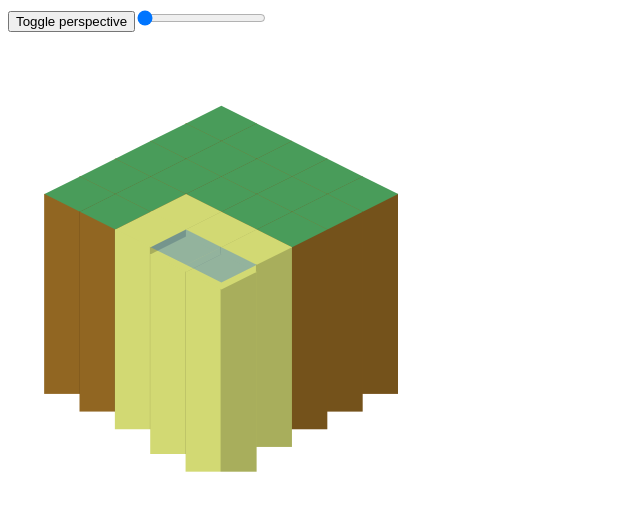
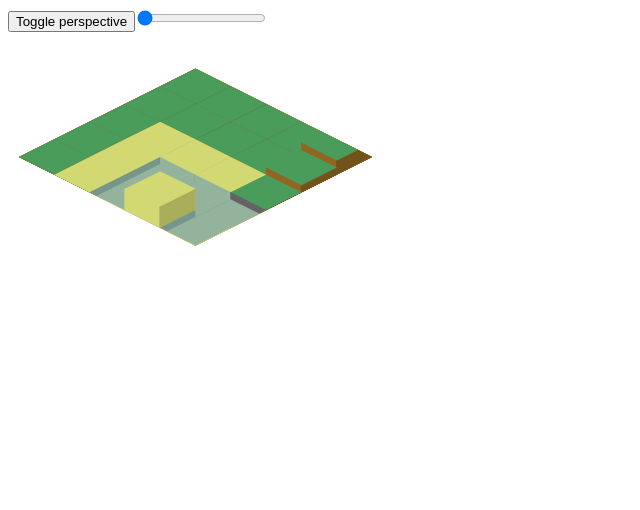
Before and after one commit to strux/isometric-fun, a Vue app: page / in a window 1280 px wide. Shown: the top 510 px of the page, without its empty margins (0-640 px from the left). Built offline with nearby package versions, Linux system fonts and the light colour scheme.

Commit message:
Cleans up tile water level and rendering

```diff
--- a/src/App.vue
+++ b/src/App.vue
@@ -28,7 +28,7 @@ export default {
       if (this.perspective) {
         style = {
           ...style,
-          transform: 'scale(1,0.5) rotate(45deg) translate(50%)',
+          transform: 'scale(1, 0.5) translate(25%, 0%) rotate(45deg)',
         }
       }
       return style
--- a/src/components/Tile.vue
+++ b/src/components/Tile.vue
@@ -11,11 +11,10 @@
 <script>
 export default {
   name: 'Tile',
-  props: ['x', 'y', 'time', 'tileData', 'tileSize'],
+  props: ['x', 'y', 'time', 'tileData', 'tileSize', 'waterLevel'],
   data: function() {
     return {
       stepHeight: 10,
-      waterLevel: 2,
     }
   },
   computed: {
@@ -37,16 +36,16 @@ export default {
       }
     },
     waterStyle() {
-      if (this.tileData.elevation <= this.waterLevel) {
+      if (this.tileData.elevation < this.waterLevel) {
         return {
           position: 'relative',
           boxSizing: 'border-box',
           width: `${this.tileSize}px`,
           height: `${this.tileSize}px`,
-          backgroundColor: this.timeColor([219, 100, 50]), //`hsl(219, 100%, 50%)`,
+          backgroundColor: this.timeColor([219, 100, 50]),
           opacity: 0.3,
-          top: `-${(this.waterLevel - this.tileData.elevation + 1) * this.stepHeight}px`,
-          left: `-${(this.waterLevel - this.tileData.elevation + 1) * this.stepHeight}px`,
+          top: `-${(this.waterLevel - this.tileData.elevation) * this.stepHeight}px`,
+          left: `-${(this.waterLevel - this.tileData.elevation) * this.stepHeight}px`,
         }
       }
     },
@@ -69,7 +68,7 @@ export default {
         backgroundColor: `hsla(0, 100%, 0%, ${this.tileData.shadowOpacity})`,
       }
     },
-    height() {
+    elevation() {
       return (this.tileData.elevation - this.waterLevel) * this.stepHeight
     },
     hypotenuse() {
@@ -78,10 +77,12 @@ export default {
   },
   methods: {
     left() {
-      return this.x * this.tileSize - this.height
+      // the -1 is to add a left buffer tile
+      return ((this.x - 1) * this.tileSize) - this.elevation
     },
     top() {
-      return (this.y * this.tileSize) - this.height
+      // the -1 is to add a top buffer tile
+      return ((this.y - 1) * this.tileSize) - this.elevation
     },
     timeColor(hsl) {
       let sStart = 6
--- a/src/components/TileRenderer.vue
+++ b/src/components/TileRenderer.vue
@@ -7,7 +7,8 @@
         :y="rowIndex - playerPosition[1]"
         :time="time"
         :tile-size="tileSize"
-        :tileData="tileData.tiles[tileIndex(columnIndex, rowIndex)]"
+        :tile-data="tileData.tiles[tileIndex(columnIndex, rowIndex)]"
+        :water-level="tileData.waterLevel"
         :key="columnIndex + ',' + rowIndex">
       </tile>
     </div>
@@ -27,16 +28,18 @@ export default {
   },
   computed: {
     visibleRows () {
-      return this.range(this.playerPosition[1], this.playerPosition[1] + (this.tileData.viewHeight-1))
+      // we are rendering one extra row for when there are transparent tiles at the top (water)
+      return this.range(this.playerPosition[1], this.playerPosition[1] + (this.tileData.viewHeight))
     },
     visibleColumns () {
-      return this.range(this.playerPosition[0], this.playerPosition[0] + (this.tileData.viewWidth-1))
+      // we are rendering one extra row for when there are transparent tiles at the left (water)
+      return this.range(this.playerPosition[0], this.playerPosition[0] + (this.tileData.viewWidth))
     },
     maskStyle () {
       return {
         width: `${this.tileSize * this.tileData.viewWidth}px`,
         height: `${this.tileSize * this.tileData.viewHeight}px`,
-        //overflow: 'hidden',
+        overflow: 'hidden',
       }
     },
   },
--- a/src/data/tileMap.js
+++ b/src/data/tileMap.js
@@ -23,6 +23,22 @@ const typeMap = [
   'ddssssssdd',
   'dddddddddd',
 ]
+/*
+const elevationMap = [
+  '44444',
+  '44444',
+  '44444',
+  '44444',
+  '44444',
+]
+const typeMap = [
+  'sssss',
+  'sssss',
+  'sssss',
+  'sssss',
+  'sssss',
+]
+*/
 
 const typeDict = {
   d: {
@@ -46,7 +62,7 @@ for (let i=0; i<elevationMap.length; i++) {
     for (let j=0; j<elevations.length; j++) {
       tiles[(i * elevations.length) + j] = {
         ...typeDict[types[j]],
-        elevation: elevations[j],
+        elevation: parseInt(elevations[j]),
       }
     }
 }
@@ -54,6 +70,7 @@ for (let i=0; i<elevationMap.length; i++) {
 const tileData = {
   viewWidth: 5,
   viewHeight: 5,
+  waterLevel: 3,
   width: elevationMap[0].length,
   height: elevationMap.length,
   tiles: tiles
```
